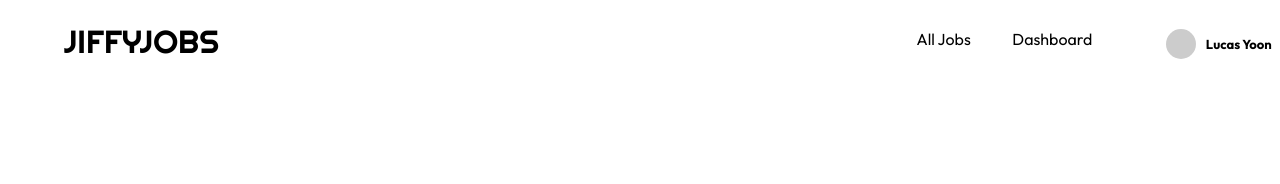
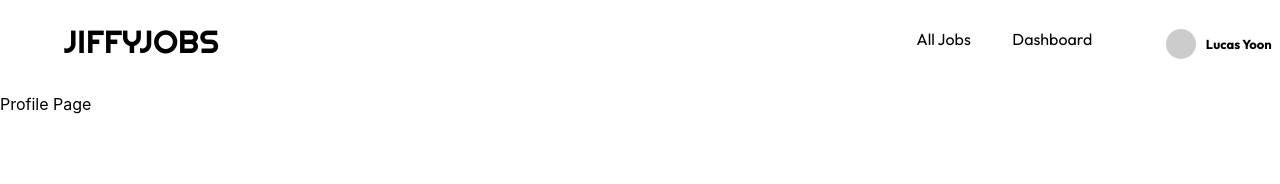
Before and after one commit to jonathanpangg/jiffyjobs, a React (Create React App) app in the folder frontend/jiffyjobs/: page /profile in a window 1280 px wide. Shown: the top 184 px of the page. Built offline with nearby package versions, Linux system fonts and the light colour scheme.

Commit message:
profile linked on navbar & logo linked to all jobs

```diff
--- a/frontend/jiffyjobs/src/App.js
+++ b/frontend/jiffyjobs/src/App.js
@@ -1,7 +1,8 @@
 import './App.css';
 import { NavBar } from './components/NavBar'
 import { JobBoard } from './pages/JobBoard'
-import Dashboard from './pages/Dashboard';
+import  Dashboard from './pages/Dashboard';
+import  Profile  from './pages/Profile';
 import { Routes, Route } from "react-router-dom";
 
 function App() {
@@ -12,6 +13,7 @@ function App() {
         <Routes>
           <Route path="/JobBoard"  element={<JobBoard/>} />
           <Route path="/dashboard" element={<Dashboard />} />
+          <Route path="/profile" element={<Profile />} />
         </Routes>
       </header>
     </div>
--- a/frontend/jiffyjobs/src/components/NavBar.js
+++ b/frontend/jiffyjobs/src/components/NavBar.js
@@ -12,9 +12,13 @@ export function NavBar() {
         navigate('/dashboard');
     };
 
+    const userProfile = () => {
+        navigate('/profile');
+    };
+
     return (
         <div className='nav-outer'>
-             <h1 className='logo-font'>
+             <h1 className='logo-font' onClick={AllJobs}>
                 JIFFYJOBS
             </h1>
             <div className='tab-font'></div>
@@ -31,7 +35,7 @@ export function NavBar() {
                 Dashboard
             </div>
 
-            <div className='name-font' style={{ display: 'flex', alignItems: 'center' }}>
+            <div className='name-font' style={{ display: 'flex', alignItems: 'center' }}  onClick={userProfile}>
                 <div className='profile-picture'></div>
                 <span style={{ fontWeight: 'bold' }}>Lucas Yoon</span>
             </div>
--- /dev/null
+++ b/frontend/jiffyjobs/src/pages/Profile.js
@@ -0,0 +1,11 @@
+import React from 'react';
+
+function Profile() {
+    return (
+        <div>
+            Profile Page
+        </div>
+    );
+}
+
+export default Profile;
```
